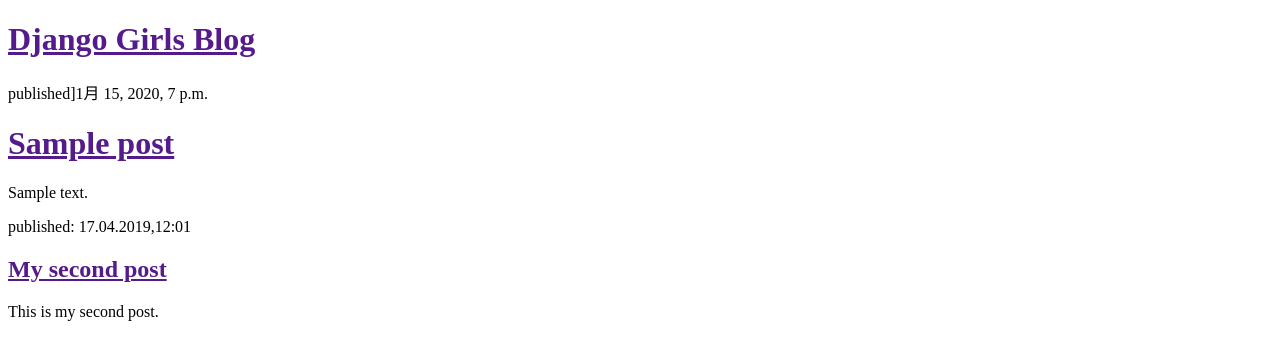
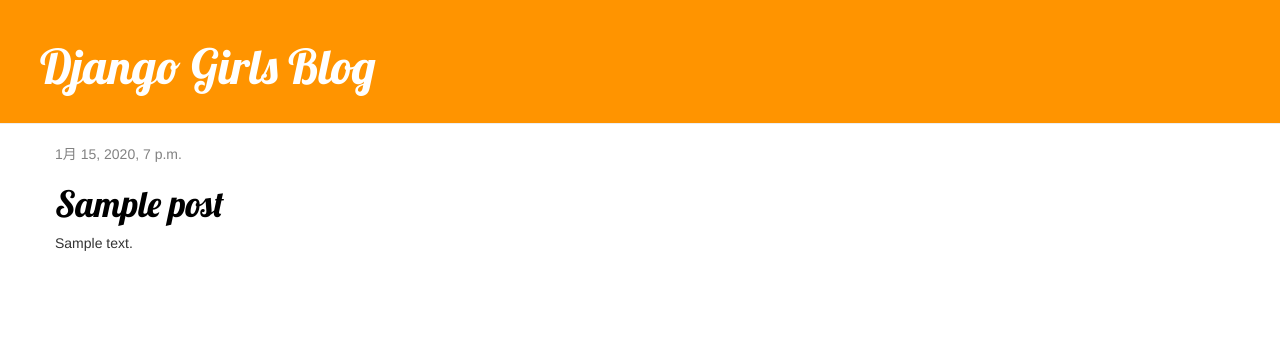
Before and after one commit to whitelaceai/my-first-blog, a Django app: template blog/templates/blog/post_list.html in a window 1280 px wide. Shown: the top 360 px of the page. Run offline with Django 3.2, Linux system fonts and the light colour scheme; the template is opened without the code that fills it: values that come from a table or form of the project are taken from there, others are empty; tables that the repository leaves empty hold one stand-in row (values such as "Sample post"); some libraries are stand-ins or nearby versions.

Commit message:
Changes to be committed:

```diff
--- /dev/null
+++ b/blog/static/css/blog.css
@@ -0,0 +1,46 @@
+.page-header {
+    background-color: #ff9400;
+    margin-top: 0;
+    padding: 20px 20px 20px 40px;
+}
+
+.page-header h1, .page-header h1 a, .page-header h1 a:visited, .page-header h1 a:active {
+    color: #ffffff;
+    font-size: 36pt;
+    text-decoration: none;
+}
+
+.content {
+    margin-left: 40px;
+}
+
+h1, h2, h3, h4 {
+    font-family: 'Lobster', cursive;
+}
+
+.date {
+    color: #828282;
+}
+
+.save {
+    float: right;
+}
+
+.post-form textarea, .post-form input {
+    width: 100%;
+}
+
+.top-menu, .top-menu:hover, .top-menu:visited {
+    color: #ffffff;
+    float: right;
+    font-size: 26pt;
+    margin-right: 20px;
+}
+
+.post {
+    margin-bottom: 70px;
+}
+
+.post h1 a, .post h1 a:visited {
+    color: #000000;
+}
--- /dev/null
+++ b/blog/templates/blog/base.html
@@ -0,0 +1,30 @@
+<!DOCTYPE html>
+{% load static %}
+<html>
+
+<head>
+    <title>Django Girls blog</title>
+    <link rel="stylesheet" href="//maxcdn.bootstrapcdn.com/bootstrap/3.2.0/css/bootstrap.min.css">
+    <link rel="stylesheet" href="//maxcdn.bootstrapcdn.com/bootstrap/3.2.0/css/bootstrap-theme.min.css">
+    <link rel="stylesheet" href="{% static 'css/blog.css' %}">
+    <link href="//fonts.googleapis.com/css?family=Lobster&subset=latin,latin-ext" rel="stylesheet" type="text/css">
+</head>
+
+
+</html>
+
+<body>
+    <div class="page-header">
+        <h1><a href="/">Django Girls Blog</a></h1>
+    </div>
+    <div class="content container">
+        <div class="row">
+            <div class="col-md-8">
+                {% block content %}
+                {% endblock %}
+            </div>
+        </div>
+    </div>
+</body>
+
+</html>
--- a/blog/templates/blog/post_list.html
+++ b/blog/templates/blog/post_list.html
@@ -1,24 +1,13 @@
-<!DOCTYPE html>
-<html>
-<head>
-    <title>Django Girls blog</title>
-</head>
-<body>
-    <div>
-        <h1><a href="">Django Girls Blog</a></h1>
-    </div>
+{% extends 'blog/base.html' %}
+
+{% block content %}
     {% for post in posts %}
-    <div>
-        <p>published]{{post.published_date}}</p>
-        <h1><a href="">{{post.title}}</a></h1>
-        <p>{{post.text | linebreaksbr}}</p>
-    </div>
+        <div class="post">
+            <div class="date">
+                {{ post.published_date }}
+            </div>
+            <h1><a href="{% url 'post_detail' pk=post.pk %}">{{ post.title }}</a></h1>
+            <p>{{ post.text|linebreaksbr }}</p>
+        </div>
     {% endfor %}
-    <div>
-        <p>published: 17.04.2019,12:01</p>
-        <h2><a href="">My second post</a></h2>
-        <p>This is my second post.</p>
-    </div>
-</body>
-
-</html>
+{% endblock %}
--- a/blog/urls.py
+++ b/blog/urls.py
@@ -3,4 +3,5 @@
 
 urlpatterns = [
     path('',views.post_list,name='post_list'),
+    path('post/<int:pk>/', views.post_detail, name='post_detail'),
 ]
```
Also changed, not shown: blog/templates/blog/post_detail.html (added, +13 -0 lines), blog/views.py (+10 -2 lines).
